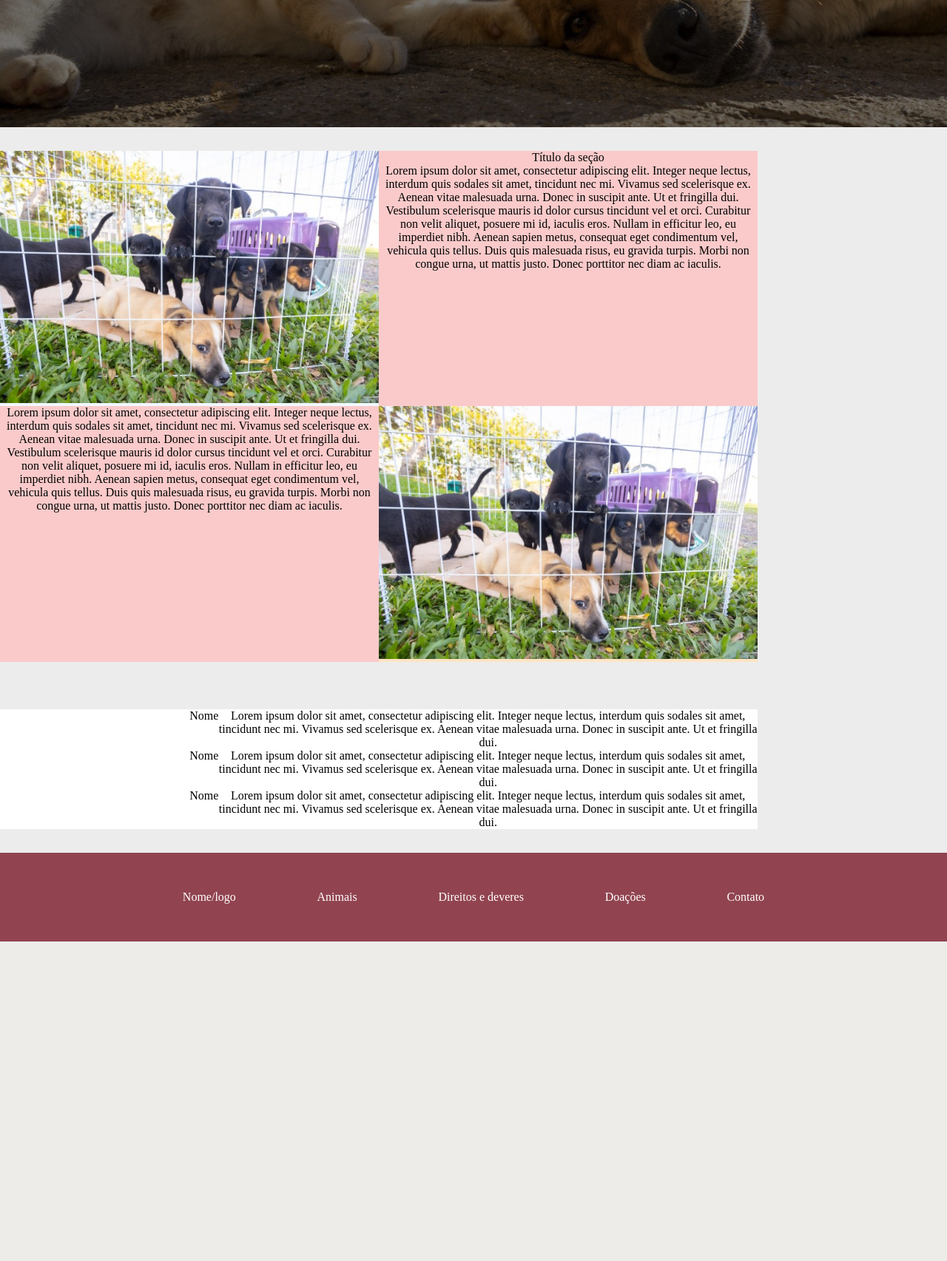
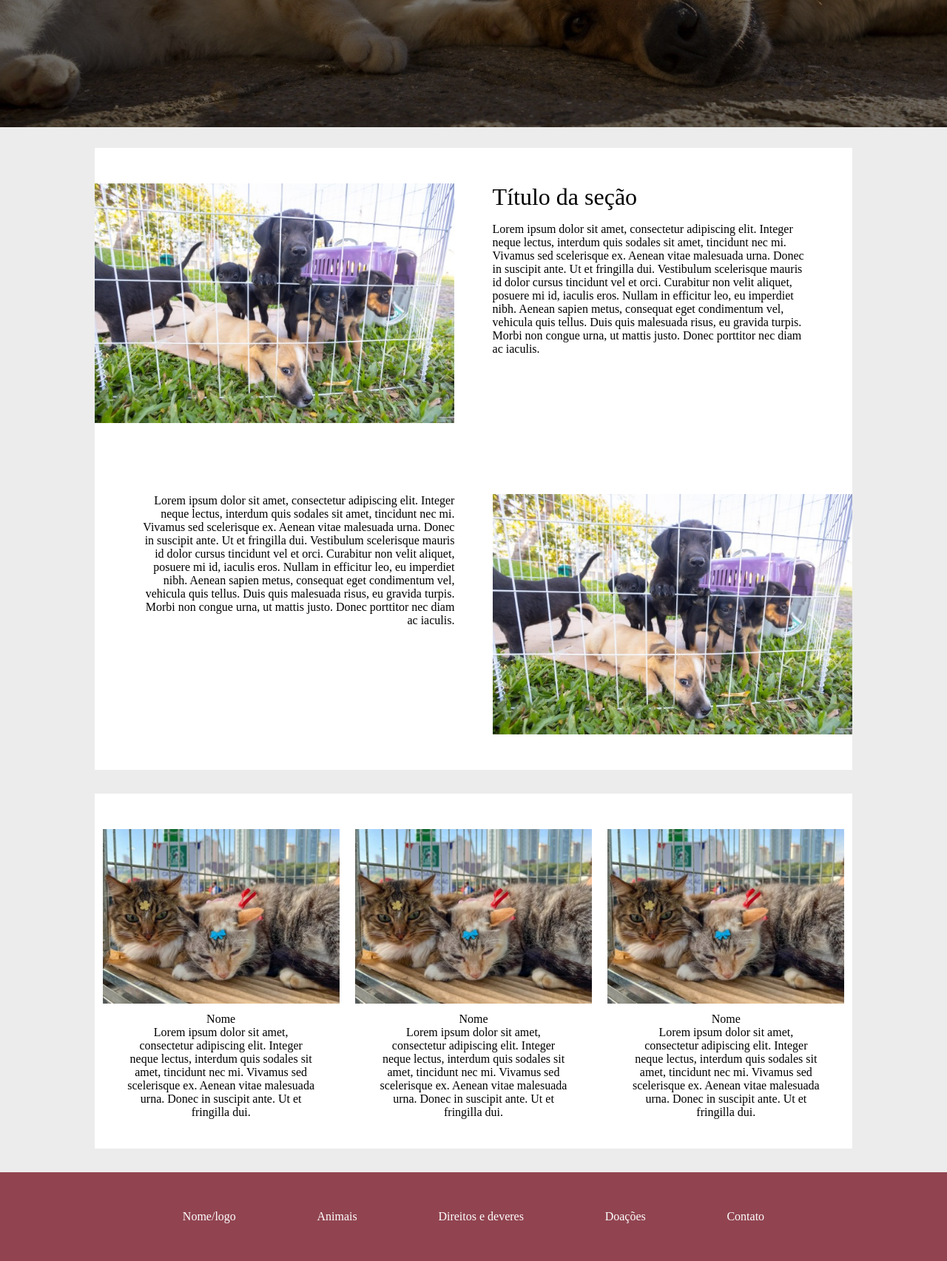
Before and after one commit to Bewwwy/TCC, a PHP site: page / in a window 1280 px wide. Shown: the part 382-2087 px from the top of the page at 74% size. Before the commit the page ends 1655 px from the top, so only its background shows below. Run offline with PHP 8.4, Linux system fonts and the light colour scheme.

Commit message:
home att

```diff
--- a/site/css/all.css
+++ b/site/css/all.css
@@ -35,6 +35,5 @@ header {
     background-color: var(--l_grey);
     min-height: 78vh;
     display: flex;
-    justify-content: center;
     flex-direction: column;
 }
--- a/site/css/home.css
+++ b/site/css/home.css
@@ -1,15 +1,19 @@
-section {
+.a {
     background-color: var(--white);
     width: 80vw;
-    margin: 4vh 0;
+    margin: 2.2vw auto 0 auto;
+}
+
+.b {
+    background-color: var(--white);
+    width: 80vw;
+    margin: 4vh auto;
+    display: flex;
+    justify-content: space-around;
 }
 
 article {
     display: flex;
-}
-
-figure {
-    width: 40vw;
 }
 
 figure>img {
@@ -18,14 +22,78 @@ figure>img {
 }
 
 .text {
-    background-color: rgb(250, 202, 202);
+    /* background-color: rgb(250, 202, 202); */
     width: 40vw;
+    padding: 6vh 0;
+    display: flex;
+    flex-direction: column;
 }
 
-.row1 {
-    background-color: aliceblue;
+.row2> .text {
+    align-items: end;
 }
 
-.row2 {
-    background-color: bisque;
+.row1> .text>p {
+    text-align: left;
+    width: 35vw;
+    padding-left: 2vw;
 }
+
+.row1> .text>h2 {
+    text-align: left;
+    padding-left: 2vw;
+    font-size: 2em;
+    margin-bottom: 2vh;
+}
+
+.row2> .text>p {
+    width: 35vw;
+    text-align: right;
+    padding-right: 2vw;
+}
+
+/* .row1 {
+    background-color: aliceblue;
+} */
+
+.row1>figure, .row2>figure {
+    width: 40vw;
+    padding: 6vh 0;
+}
+
+.row1>figure {
+    display: flex;
+    justify-content: end;
+    padding-right: 2vw;
+}
+
+.row2>figure {
+    display: flex;
+    justify-content: start;
+    padding-left: 2vw;
+}
+
+/*Segunda section*/
+
+.column {
+    /* background-color: aquamarine; */
+    display: flex;
+    flex-direction: column;
+    width: 25vw;
+    align-items: center;
+}
+
+.column>figure {
+    max-width: 25vw;
+    padding: 6vh 0 1vh;
+}
+
+.column>figure>img {
+    max-width: 100%;
+    height: auto;
+}
+
+.column>p {
+    width: 20vw;
+    margin-bottom: 5vh
+}
--- a/site/index.html
+++ b/site/index.html
@@ -32,11 +32,11 @@
     </header>
 
     <main class="content">
-        <section>
+        <section class="a">
             <article class="row1">
                 <figure><img src="images/cachorrinhos.jpg" alt="cachorrinhos"></figure>
                 <div class="text">
-                    <h1>Título da seção</h1>
+                    <h2>Título da seção</h2>
                     <p>Lorem ipsum dolor sit amet, consectetur adipiscing elit. Integer neque lectus, interdum quis
                         sodales sit amet, tincidunt nec mi. Vivamus sed scelerisque ex. Aenean
                         vitae malesuada urna. Donec in suscipit ante. Ut et fringilla dui. Vestibulum scelerisque mauris
@@ -63,25 +63,25 @@
             </article>
         </section>
 
-        <section>
-            <article class="column1">
-                <figure></figure>
+        <section class="b">
+            <article class="column">
+                <figure><img src="images/gatos.jpg" alt="gatos"></figure>
                 <h2>Nome</h2>
                 <p>Lorem ipsum dolor sit amet, consectetur adipiscing elit. Integer neque lectus, interdum quis
                     sodales sit amet, tincidunt nec mi. Vivamus sed scelerisque ex. Aenean
                     vitae malesuada urna. Donec in suscipit ante. Ut et fringilla dui.</p>
             </article>
 
-            <article class="column2">
-                <figure></figure>
+            <article class="column">
+                <figure><img src="images/gatos.jpg" alt="gatos"></figure>
                 <h2>Nome</h2>
                 <p>Lorem ipsum dolor sit amet, consectetur adipiscing elit. Integer neque lectus, interdum quis
                     sodales sit amet, tincidunt nec mi. Vivamus sed scelerisque ex. Aenean
                     vitae malesuada urna. Donec in suscipit ante. Ut et fringilla dui.</p>
             </article>
 
-            <article class="column3">
-                <figure></figure>
+            <article class="column">
+                <figure><img src="images/gatos.jpg" alt="gatos"></figure>
                 <h2>Nome</h2>
                 <p>Lorem ipsum dolor sit amet, consectetur adipiscing elit. Integer neque lectus, interdum quis
                     sodales sit amet, tincidunt nec mi. Vivamus sed scelerisque ex. Aenean
```
Also changed, not shown: site/images/gatos.jpg.
